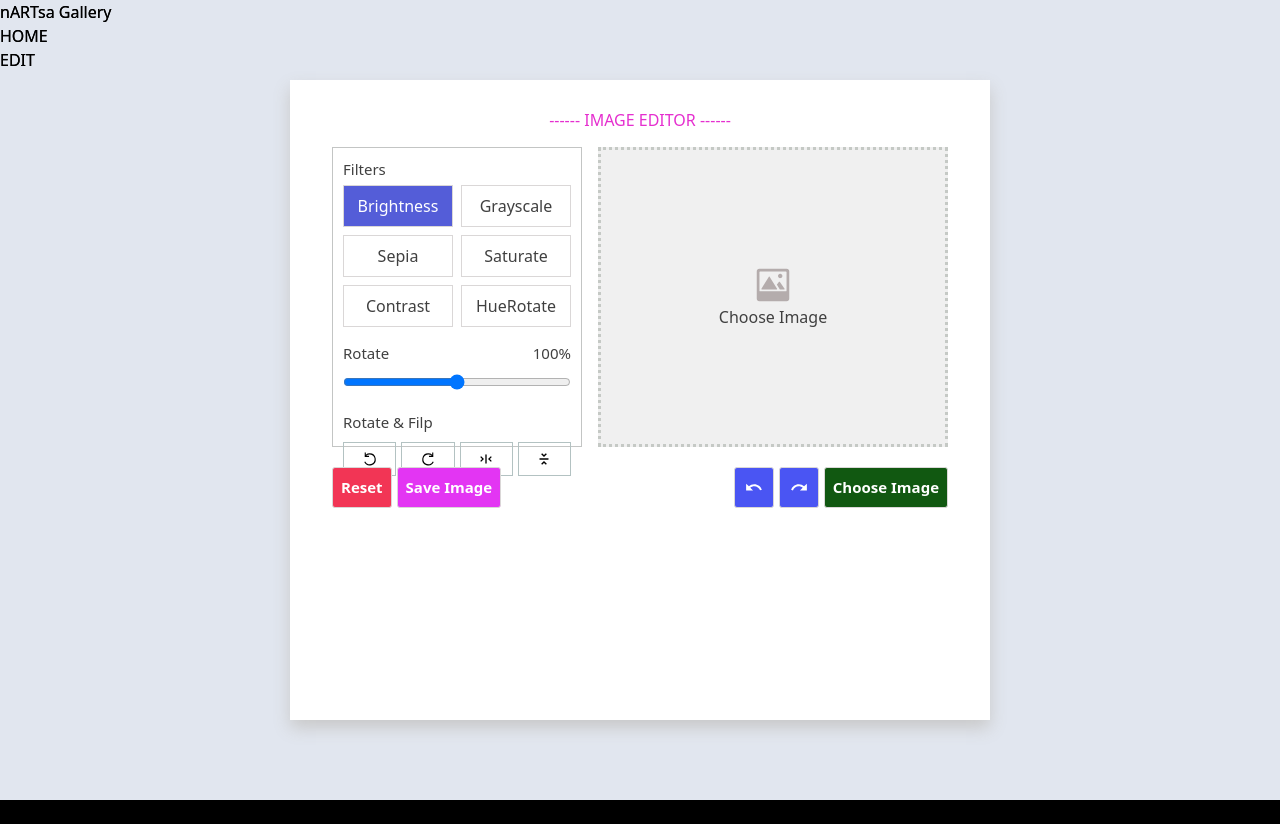
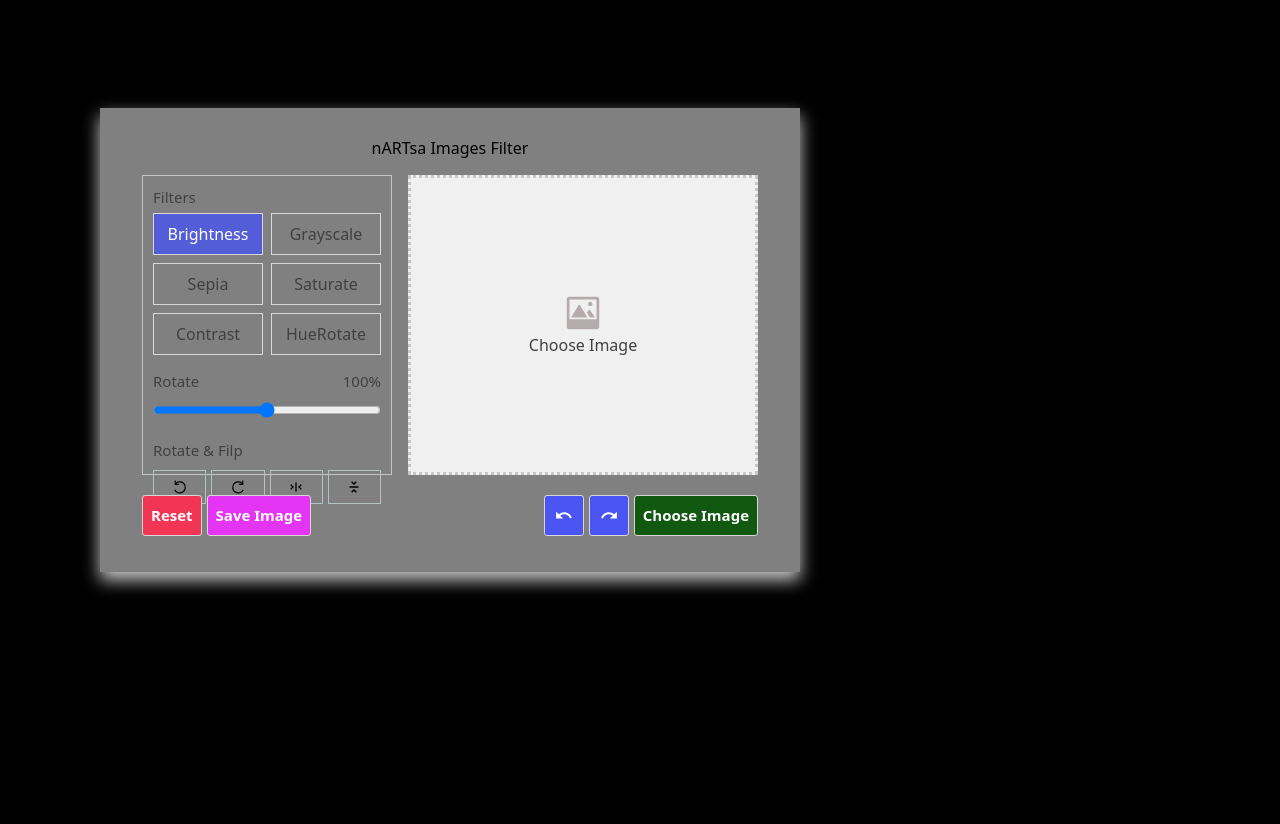
Before and after one commit to Kevincarlosqa/nartsa-gallery, a Next.js app: page /edit in a window 1280 px wide. After the commit the page ends 800 px from the top, so only its background shows below. Built offline with nearby package versions, Linux system fonts and the light colour scheme.

Commit message:
add: landing title

```diff
--- a/src/components/Header.jsx
+++ b/src/components/Header.jsx
@@ -3,7 +3,7 @@ import Link from "next/link";
 
 const Header = () => {
   return (
-    <div className="absolute z-10">
+    <div className="absolute z-10 top-0">
       <h1>nARTsa Gallery</h1>
 
       <ul>
--- a/src/components/Page.jsx
+++ b/src/components/Page.jsx
@@ -5,7 +5,7 @@ export default function Page({ children }) {
   return (
     <>
       <Header />
-      <main>{children}</main>
+      <main className="mt-[50px] mx-[100px]">{children}</main>
     </>
   );
 }
--- a/src/components/imageEditor/ImageEditor.jsx
+++ b/src/components/imageEditor/ImageEditor.jsx
@@ -47,8 +47,8 @@ const ImageEditor = () => {
     contrast: 100,
     hueRotate: 0,
     rotate: 0,
-    vartical: 1,
-    horizental: 1,
+    vertical: 1,
+    horizontal: 1,
   });
   const inputHandle = (e) => {
     setState({
@@ -191,7 +191,7 @@ const ImageEditor = () => {
     <div className="image_editor">
       <div className="card">
         <div className="card_header">
-          <h2>------ Image Editor ------</h2>
+          <h2>nARTsa Images Filter</h2>
         </div>
         <div className="card_body">
           <div className="sidebar">
--- a/src/pages/editor.scss
+++ b/src/pages/editor.scss
@@ -1,7 +1,7 @@
 .image_editor {
-  width: 100vw;
-  height: 100vh;
-  background-color: #e1e6ef;
+  width: 700px;
+  height: 580px;
+  background-color: transparent;
   display: flex;
   justify-content: center;
   align-items: center;
@@ -9,14 +9,14 @@
     padding: 28px;
     width: 700px;
     height: 80%;
-    background-color: #fff;
+    background-color: gray;
     box-shadow: 0 8px 16px 0px rgb(201, 201, 201);
     .card_header {
       text-align: center;
       padding-bottom: 15px;
       h2 {
-        text-transform: uppercase;
-        color: #e52fcf;
+        // text-transform: uppercase;
+        color: black;
       }
     }
     .card_body {
@@ -180,7 +180,7 @@
             margin-left: 5px;
           }
           .crop {
-            background-color: #8e33b7;
+            background-color: gray;
             margin-left: 5px;
           }
         }
--- a/src/pages/index.js
+++ b/src/pages/index.js
@@ -28,6 +28,13 @@ export default function Home() {
   return (
     <>
       <Page>
+        <div className="flex  flex-col justify-center items-center">
+          <h1 className="text-[70px] font-bold">nARTsa Gallery</h1>
+          <p className="m-8 text-xl">
+            Explora el Universo a través de los Ojos de la NASA: Imágenes que
+            Inspiran y Maravillan
+          </p>
+        </div>
         <Image
           className="animate-pulse"
           src="/blackHole.webp"
```
